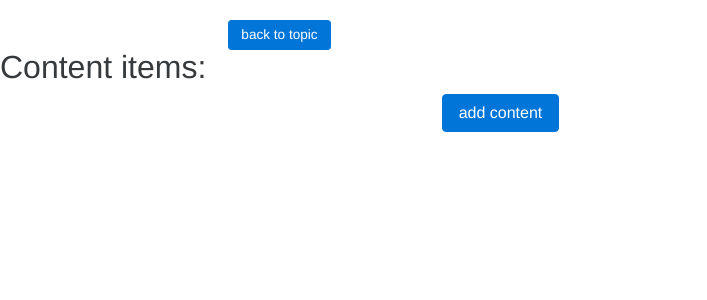
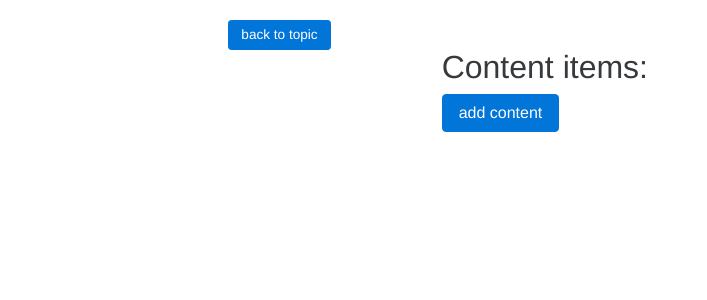
Before and after one commit to jstacoder/flask-talks, a Flask app: template templates/sub.html in a window 1280 px wide. Shown: the part 54-354 px from the top of the page, without its empty margins (0-707 px from the left). Run offline with Flask 2, Linux system fonts and the light colour scheme; the template is opened without the code that fills it, so the values that code supplies are empty; some libraries are stand-ins or nearby versions.

Commit message:
adding edit/delete for content fixs

```diff
--- a/templates/sub.html
+++ b/templates/sub.html
@@ -9,7 +9,11 @@
         </div>
     </div>
     <div class=row>
-        <h2>Content items:</h2>
+        <div class="col-md-4 col-md-offset-4">
+            <h2>Content items:</h2>
+        </div>
+    </div>
+    <div class=row>
         {% for c in sub['content_items'] %}
             <div class="col-md-4 col-md-offset-4">
                 <p>{{ loop.index }} <i class="fa fa-arrow-right"></i> <a style="color:black;" href="{{ url_for('.view_content',content_id=c.id) }}">{{ c.bullet }}</a></p>
@@ -18,7 +22,7 @@
             <div class="col-md-1 col-md-offset-1">
                 <a href="{{ url_for('.edit_content',obj_id=c.id,sub_id=sub['id']) }}" class="btn btn-warning-outline">Edit</a>
             </div>
-            <div class="col-md-1 col-md-offset-1">
+            <div class="col-md-1 col-md-offset-0">
                 <a href="{{ url_for('.delete_content',obj_id=c.id,sub_id=sub['id']) }}" class="btn btn-danger-outline">Delete</a>
             </div>
         {% endfor %}
```
